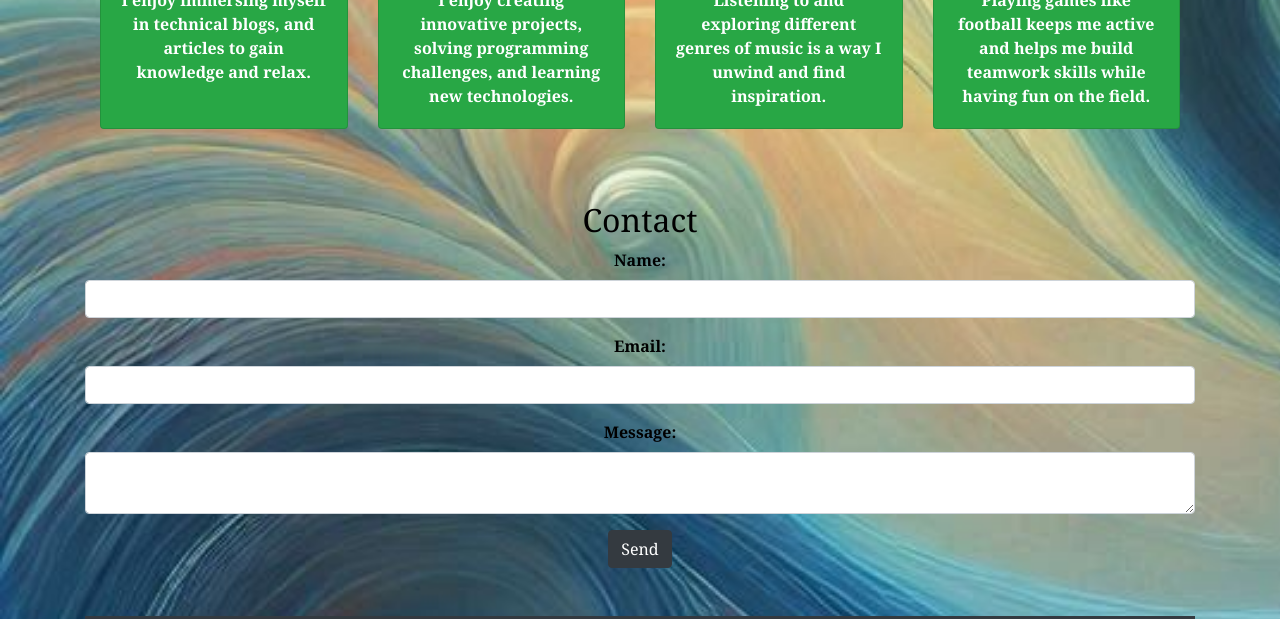
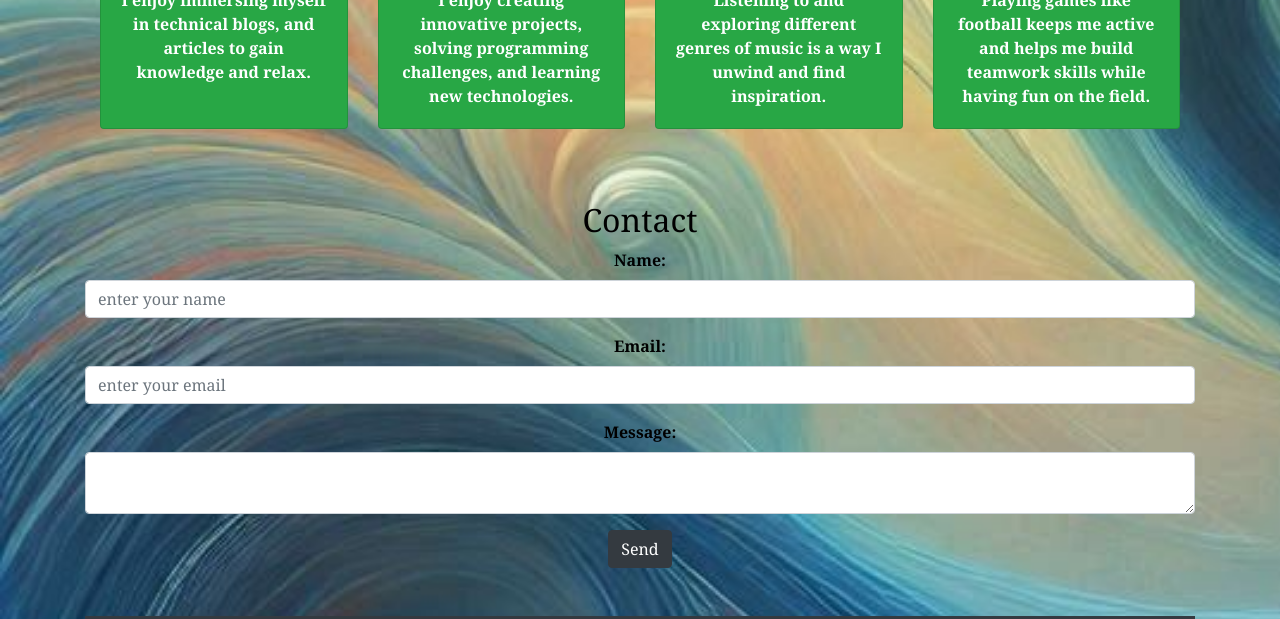
Before and after one commit to Yadhu10nm/my_personal_web_site, a plain HTML site: page index.html in a window 1280 px wide. Shown: the part 1642-2261 px from the top of the page. Drawn offline with nearby package versions, Linux system fonts and the light colour scheme; files whose address does not match are found by name.

Commit message:
Update index.html

```diff
--- a/index.html
+++ b/index.html
@@ -182,11 +182,11 @@
                     <form id="contact-form">
                         <div class="form-group">
                             <label for="name">Name:</label>
-                            <input type="text" class="form-control" id="name" name="name" required>
+                            <input type="text" placeholder="enter your name " class="form-control" id="name" name="name" required>
                         </div>
                         <div class="form-group">
                             <label for="email">Email:</label>
-                            <input type="email" class="form-control" id="email" name="email" required>
+                            <input type="email" placeholder="enter your email" class="form-control" id="email" name="email" required>
                         </div>
                         <div class="form-group">
                             <label for="message">Message:</label>
```
